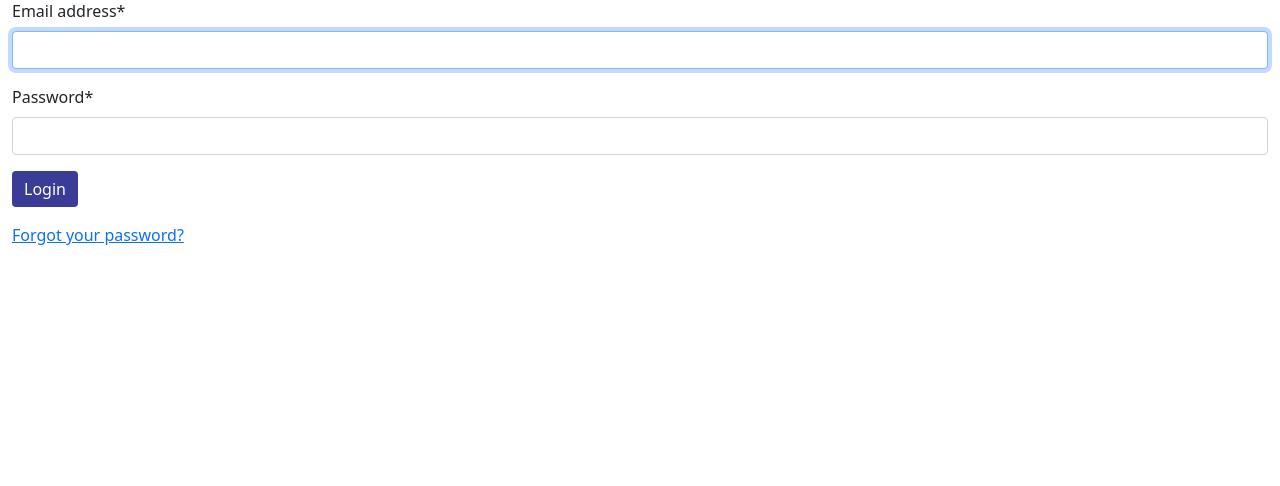
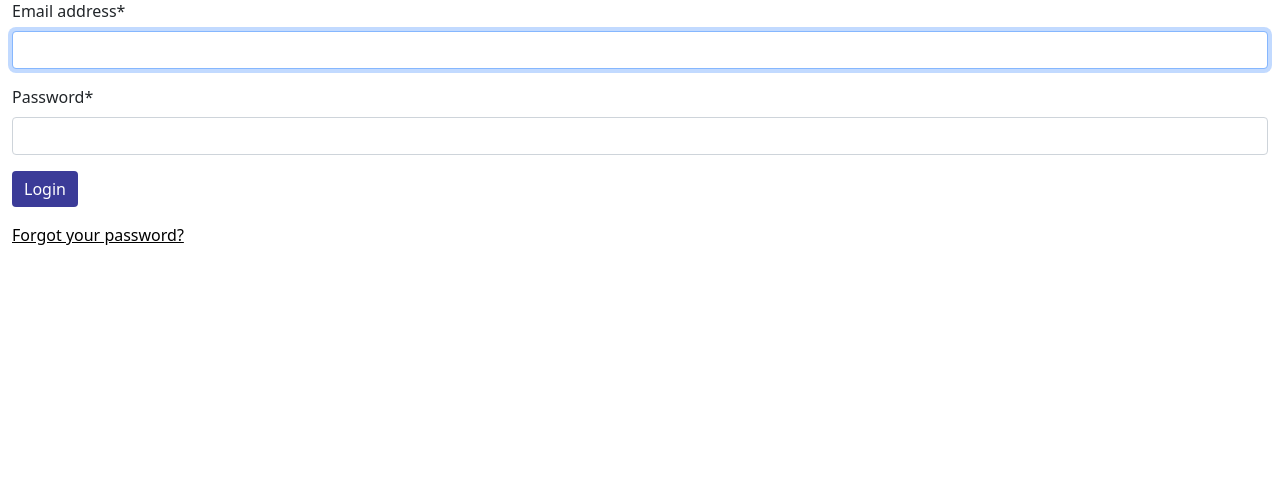
Before and after one commit to abohw/filmstock, a Django app: page /users/login/ in a window 1280 px wide. Shown: the part 104-590 px from the top of the page. Run offline with Django 3.2, Linux system fonts and the light colour scheme; some libraries are stand-ins or nearby versions.

Commit message:
missed one

```diff
--- a/templates/registration/login.html
+++ b/templates/registration/login.html
@@ -14,6 +14,6 @@
 
   <p></p>
 
-  <p><a href="{% url 'password_reset' %}">Forgot your password?</a></p>
+  <p><a class="link" href="{% url 'password_reset' %}">Forgot your password?</a></p>
 
 {% endblock %}
```
